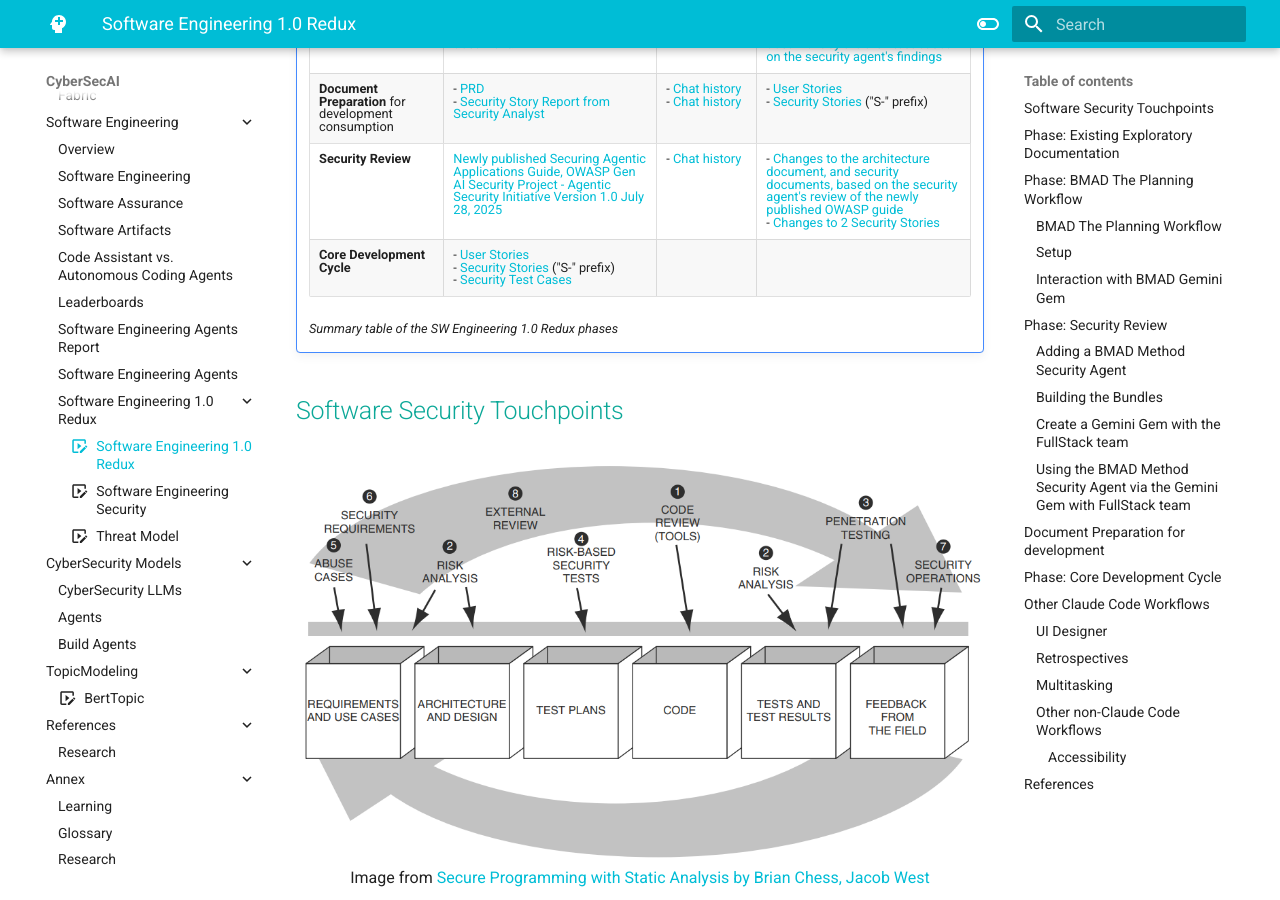
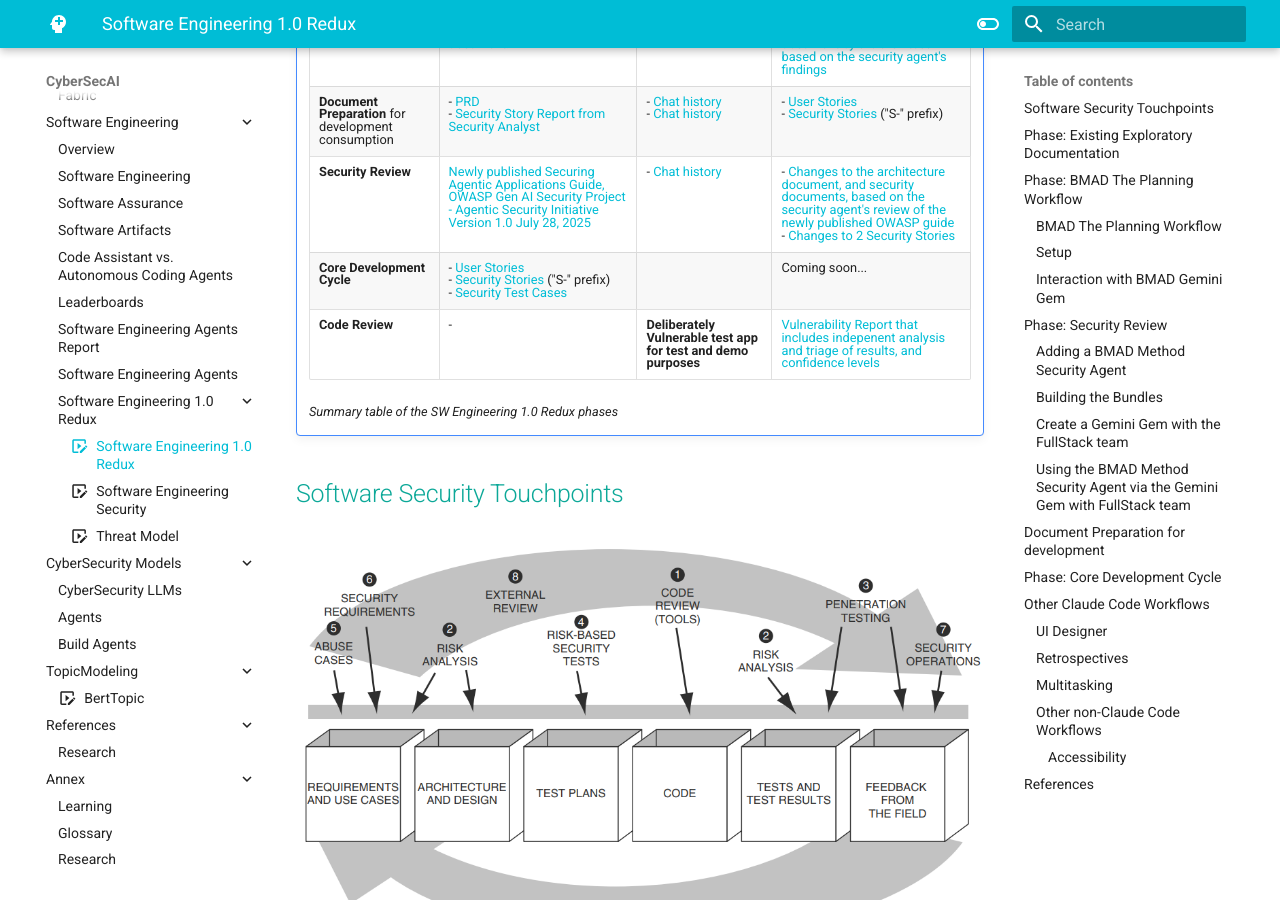
Before and after one commit to CyberSecAI/CyberSecAI.github.io, an MkDocs documentation site: the page built from docs/software/swe_redux.md, in a window 1280 px wide and 900 px high, scrolled down 502 px. Built offline with MkDocs 1.6.1 and Material for MkDocs 9.7.7, drawn with Linux system fonts in a browser that asks for light colours; comment, search, counter and statistics services are not loaded.

Commit message:
add test vuln report

```diff
--- a/docs/software/swe_redux.md
+++ b/docs/software/swe_redux.md
@@ -18,7 +18,8 @@ icon: material/play-box-edit-outline
     |      **Security Review**     |  [Product Brief, PRD, UX requirements, Architecture document.](https://github.com/CWE-ChatBot/CWE-ChatBot/blob/main/README.md#project-documentation)          |   [Chat history](https://github.com/CWE-ChatBot/CWE-ChatBot/blob/main/docs/chats/bmad_security_agent_chat.md)       |  - [Security review documents](https://github.com/CWE-ChatBot/CWE-ChatBot/tree/main/docs/security/bmad_fullagent_security) <br>- [Changes to the architecture document  by the architect based on the security agent's findings](https://github.com/CWE-ChatBot/CWE-ChatBot/commit/ad8b50438cc669f3f16afee755756af5300db464)         |
     |      **Document Preparation** for development consumption     | - [PRD](https://github.com/CWE-ChatBot/CWE-ChatBot/blob/main/README.md#project-documentation) <br> - [Security Story Report from Security Analyst](https://github.com/CWE-ChatBot/CWE-ChatBot/blob/main/docs/security/bmad_fullagent_security/security_story_report.md)    |  - [Chat history](https://github.com/CWE-ChatBot/CWE-ChatBot/blob/main/docs/chats/bmad_user_stories.md) <br> - [Chat history](https://github.com/CWE-ChatBot/CWE-ChatBot/blob/main/docs/chats/bmad_security_stories.md)      |   - [User Stories](https://github.com/CWE-ChatBot/CWE-ChatBot/tree/main/docs/stories)<br>- [Security Stories](https://github.com/CWE-ChatBot/CWE-ChatBot/tree/main/docs/stories) ("S-" prefix)                |
     |      **Security Review**     |  [Newly published Securing Agentic Applications Guide, OWASP Gen AI Security Project - Agentic Security Initiative Version 1.0 July 28, 2025](https://genai.owasp.org/resource/securing-agentic-applications-guide-1-0/)        |   - [Chat history](https://github.com/CWE-ChatBot/CWE-ChatBot/blob/main/docs/chats/bmad_security_agent_owasp_new_ai_guide.md)  |  - [Changes to the architecture document, and security documents, based on the security agent's review of the newly published OWASP guide](https://github.com/CWE-ChatBot/CWE-ChatBot/commit/848ab2133301efdf47e42c78b2762045aaca6019) <br> - [Changes to 2 Security Stories](https://github.com/CWE-ChatBot/CWE-ChatBot/commit/1bdf204671db22af92d675d2a295144ecbd914af)       |
-    |      **Core Development Cycle**    |  - [User Stories](https://github.com/CWE-ChatBot/CWE-ChatBot/tree/main/docs/stories)<br>- [Security Stories](https://github.com/CWE-ChatBot/CWE-ChatBot/tree/main/docs/stories) ("S-" prefix) <br> - [Security Test Cases](https://github.com/CWE-ChatBot/CWE-ChatBot/blob/main/docs/security/bmad_fullagent_security/security_test_cases.md)         |          |            |
+    |      **Core Development Cycle**    |  - [User Stories](https://github.com/CWE-ChatBot/CWE-ChatBot/tree/main/docs/stories)<br>- [Security Stories](https://github.com/CWE-ChatBot/CWE-ChatBot/tree/main/docs/stories) ("S-" prefix) <br> - [Security Test Cases](https://github.com/CWE-ChatBot/CWE-ChatBot/blob/main/docs/security/bmad_fullagent_security/security_test_cases.md)         |          |     Coming soon...       |
+    | **Code Review**|  - |  **Deliberately Vulnerable test app for test and demo purposes**        | [Vulnerability Report that includes indepenent analysis and triage of results, and confidence levels](https://github.com/CyberSecAI/BMAD-METHOD/blob/main/tests/reports/consolidated-security-report.md)                               |
 
     *Summary table of the SW Engineering 1.0 Redux phases*
 
```
